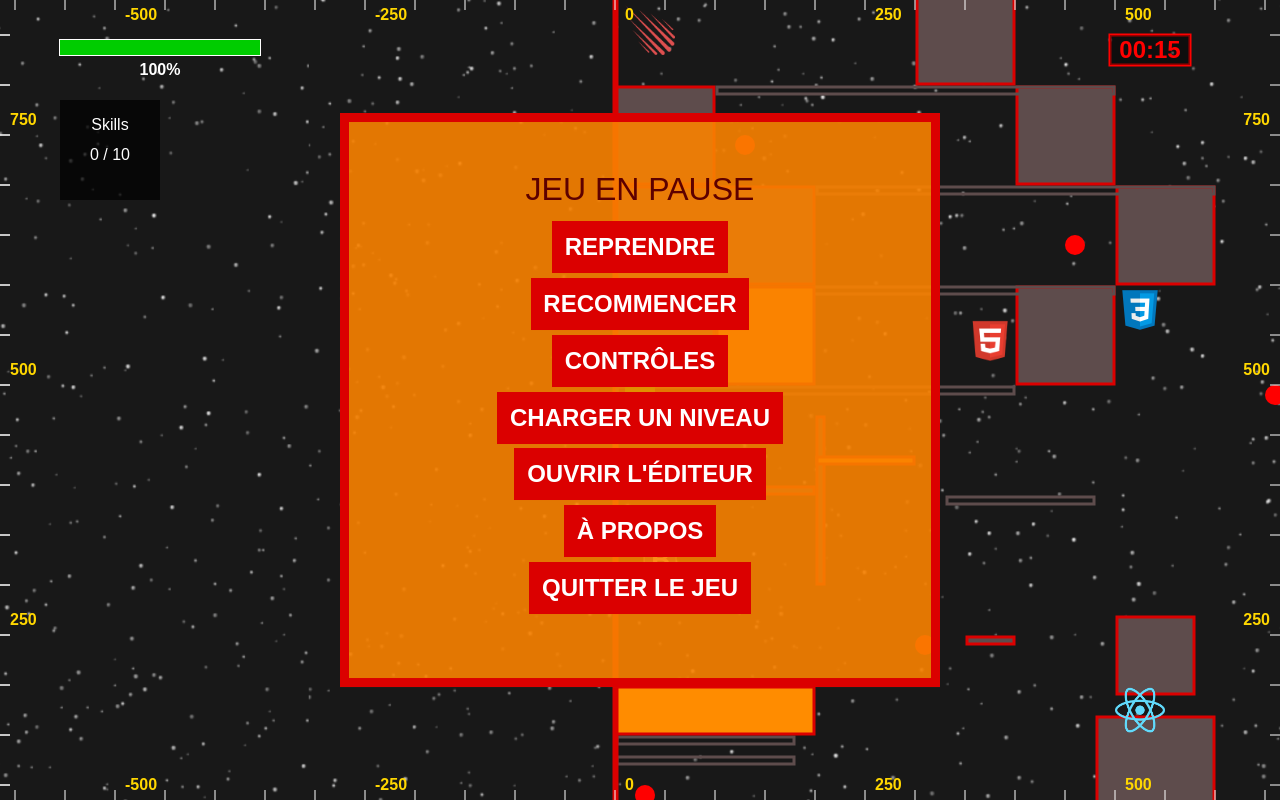
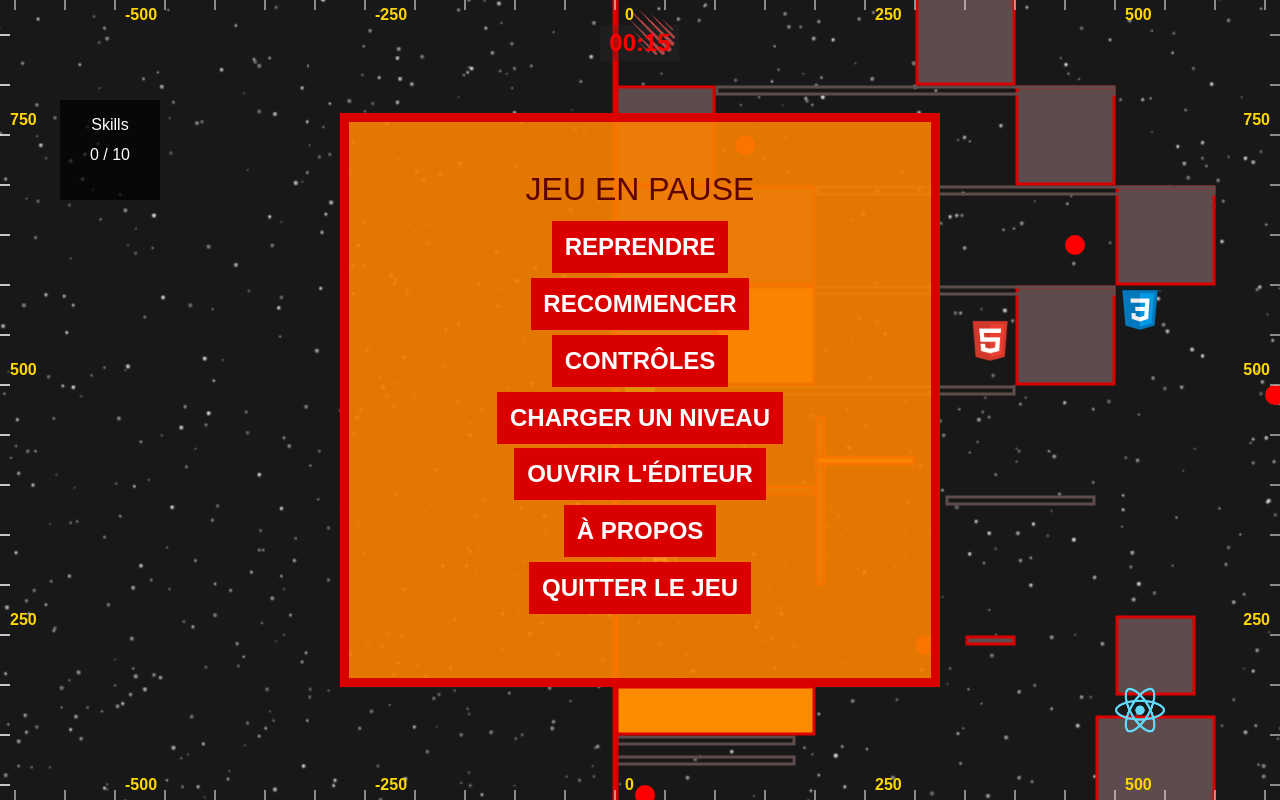
Before and after one commit to ThomasVandenhede/jeu-cv, a plain HTML site: page index.html in a window 1280 px wide. Both pictures are taken after a click on the link "JOUER À MON JEU CV". Drawn offline with Linux system fonts and the light colour scheme.

Commit message:
Improve game timer design and use html instead of canvas

```diff
--- a/css/main.css
+++ b/css/main.css
@@ -133,6 +133,33 @@ body {
 .button-clickable-area--a.touched .gamecontrols__button,
 .button-clickable-area--b.touched .gamecontrols__button {
   background-color: #aa0000;
+}
+
+.game-hud {
+  position: absolute;
+  top: 0;
+  bottom: 0;
+  width: 0;
+  height: 0;
+  width: 100vw;
+  height: 100vh;
+}
+
+.gametimer {
+  position: absolute;
+  text-align: center;
+  left: 50%;
+  top: 25px;
+  padding: 0 0.375em;
+  transform: translateX(-50%);
+  font-size: 24px;
+  font-family: Arial, Helvetica, sans-serif;
+  font-weight: bold;
+  background-color: rgba(50, 50, 50, 0.25);
+}
+
+.gametimer.danger {
+  color: red;
 }
 
 canvas {
--- a/index.html
+++ b/index.html
@@ -64,6 +64,10 @@
 
       <div id="game-container" class="game-container hidden">
         <canvas id="canvas" height="480" width="640"></canvas>
+
+        <div class="game-hud" class="game-hud">
+          <div id="gametimer" class="gametimer"></div>
+        </div>
 
         <div id="gamecontrols__container" class="gamecontrols__container">
           <div class="gamecontrols__arrows">
--- a/js/game/game.js
+++ b/js/game/game.js
@@ -359,7 +359,12 @@ var Game = (function() {
 
   Game.prototype.renderScene = function(ctx, camera) {
     this.levelManager.buildEntities([this.ghost].concat(this.level.particles));
-    this.uiElements = [this.lifeBar, this.timer, this.grid, this.skillBar];
+    this.uiElements = [
+      // this.lifeBar,
+      this.timer,
+      this.grid,
+      this.skillBar
+    ];
 
     // only draw objects in the viewport
     this.level.entities.forEach(function(entity) {
--- a/js/sdk/gameTimer.js
+++ b/js/sdk/gameTimer.js
@@ -3,6 +3,7 @@ var GameTimer = (function() {
     AABB.call(this, props);
     this.isPaused = false;
     this.isCountDown = true;
+    this.timerEl = document.getElementById("gametimer");
   }
 
   GameTimer.prototype = Object.create(AABB.prototype);
@@ -36,44 +37,33 @@ var GameTimer = (function() {
     this.countdownStart = timestamp || 0.5 * 60 * 1000; // ms;
   };
 
-  GameTimer.prototype.draw = function(ctx) {
+  GameTimer.prototype.getTimerText = function() {
     var displayTime = new Date();
     this.isCountDown
       ? displayTime.setTime(Math.max(0, this.countdownStart - this.totalTime))
       : displayTime.setTime(this.totalTime);
-    seconds = displayTime.getSeconds();
-    minutes = displayTime.getMinutes();
+    var seconds = displayTime.getSeconds();
+    var minutes = displayTime.getMinutes();
 
     seconds = seconds < 10 ? "0" + seconds : seconds;
     minutes = minutes < 10 ? "0" + minutes : minutes;
 
-    var left = this.left;
-    var right = this.right;
-    var top = this.top;
-    var bottom = this.bottom;
-    var width = this.width;
-    var height = this.height;
-    var center = this.center;
-    var r = height / 2;
-    var color =
-      this.isCountDown && this.countdownStart - this.totalTime < 16000
-        ? "red"
-        : "white";
+    return minutes + ":" + seconds;
+  };
 
-    ctx.save();
-    ctx.fillStyle = "rgba(0, 0, 0, 0.4)";
-    ctx.strokeStyle = color;
-    ctx.lineWidth = 3;
-    ctx.beginPath();
-    ctx.rect(left, top, width, height);
-    ctx.stroke();
-    ctx.fill();
+  // update html element instead of drawing to the canvas
+  GameTimer.prototype.draw = function() {
+    var timerText = this.getTimerText();
 
-    ctx.font = "bold 24px Arial";
-    ctx.textAlign = "center";
-    ctx.fillStyle = color;
-    ctx.fillText(minutes + ":" + seconds, center.x, bottom - 7);
-    ctx.restore();
+    if (this.timerEl.textContent !== timerText) {
+      if (this.isCountDown && this.countdownStart - this.totalTime < 16000) {
+        this.timerEl.classList.add("danger");
+      } else {
+        this.timerEl.classList.contains("danger") &&
+          this.timerEl.classList.remove("danger");
+      }
+      this.timerEl.innerHTML = timerText;
+    }
   };
 
   return GameTimer;
```
